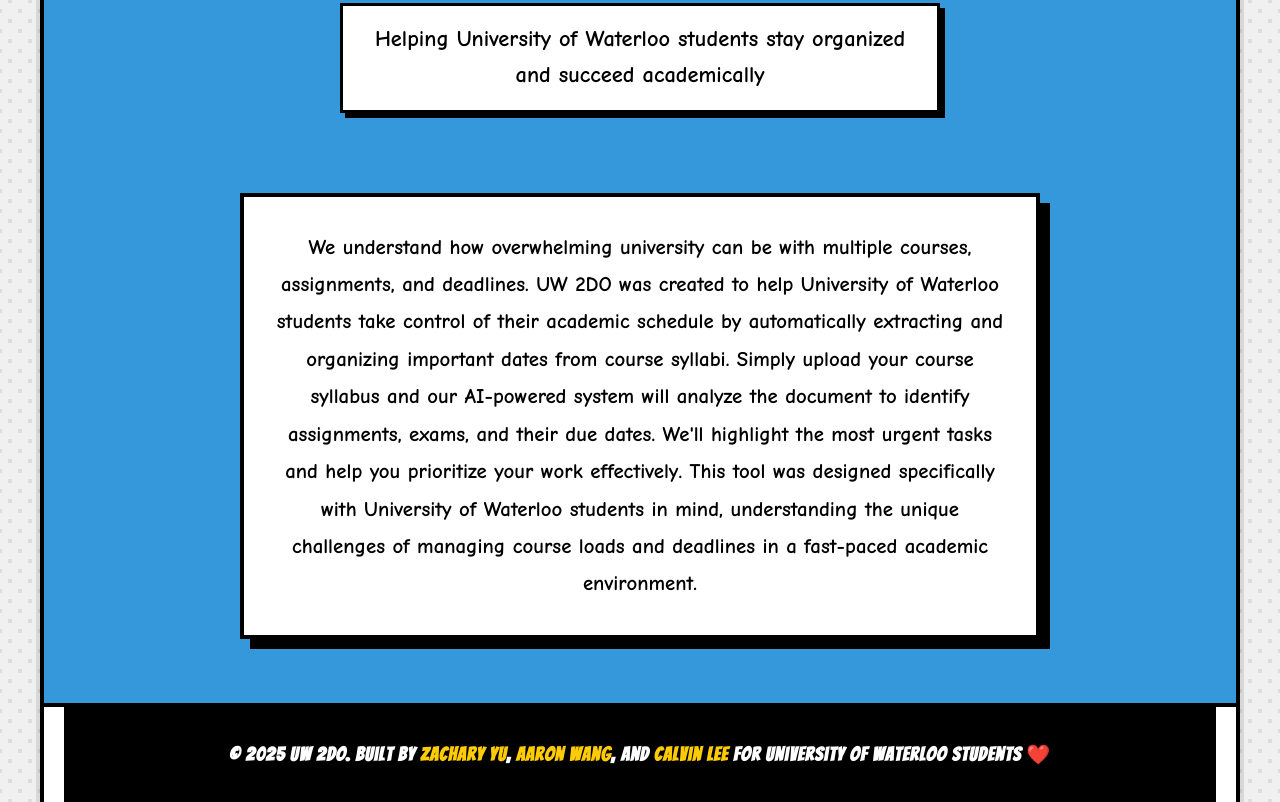
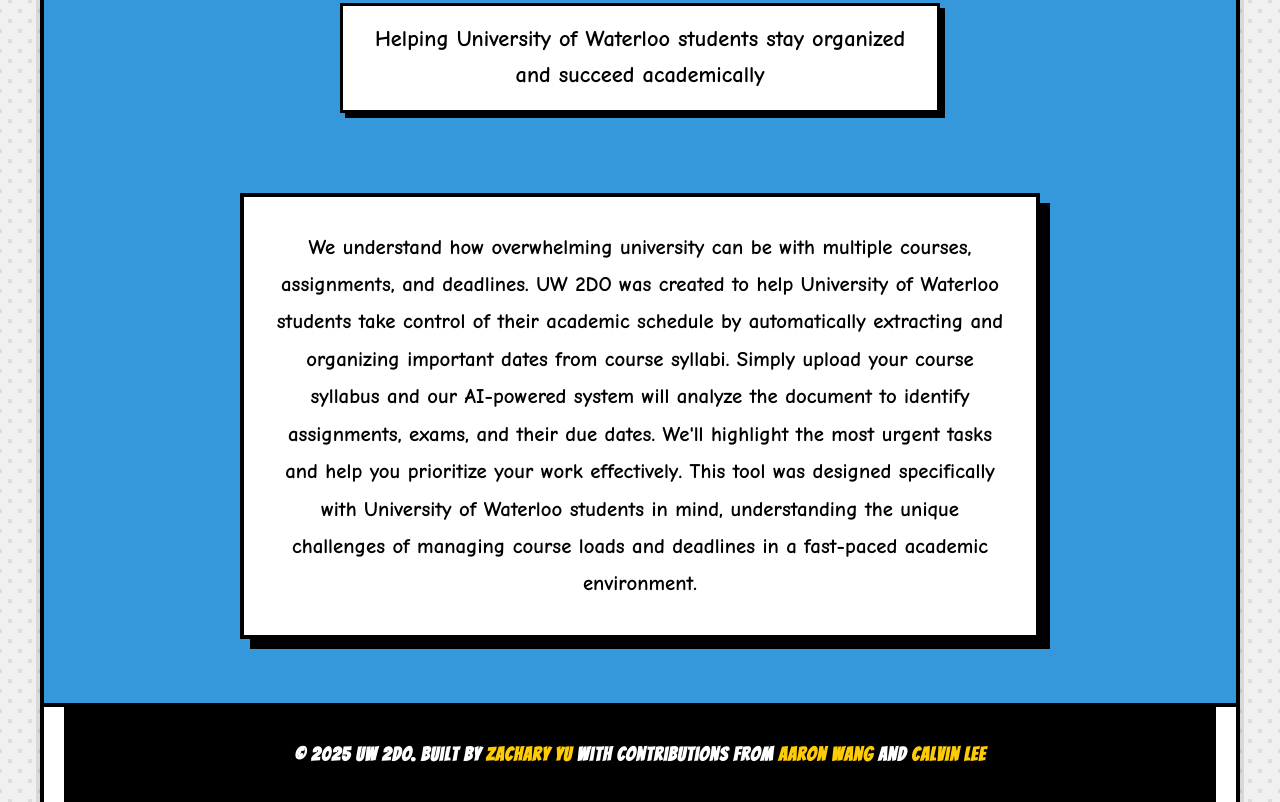
Before and after one commit to zach3141592/UW-2Do, a website built with Vite: page index.html in a window 1280 px wide. Shown: the part 1909-2711 px from the top of the page. Built offline with nearby package versions, Linux system fonts and the light colour scheme; no server answers.

Commit message:
edit contributions

```diff
--- a/index.html
+++ b/index.html
@@ -166,10 +166,9 @@
 
         <footer class="footer">
             <p>&copy; 2025 UW 2DO. Built by
-                <a href="https://www.linkedin.com/in/zacharyyu/" target="_blank" class="author-link">Zachary Yu</a>,
-                <a href="https://www.linkedin.com/in/aaron-wang-5b0a6a298/" target="_blank" class="author-link">Aaron Wang</a>, and
+                <a href="https://www.linkedin.com/in/zacharyyu/" target="_blank" class="author-link">Zachary Yu</a> with contributions from
+                <a href="https://www.linkedin.com/in/aaron-wang-5b0a6a298/" target="_blank" class="author-link">Aaron Wang</a> and
                 <a href="https://www.linkedin.com/in/calvinlee33/" target="_blank" class="author-link">Calvin Lee</a>
-                for University of Waterloo students ❤️
             </p>
         </footer>
     </div>
```
